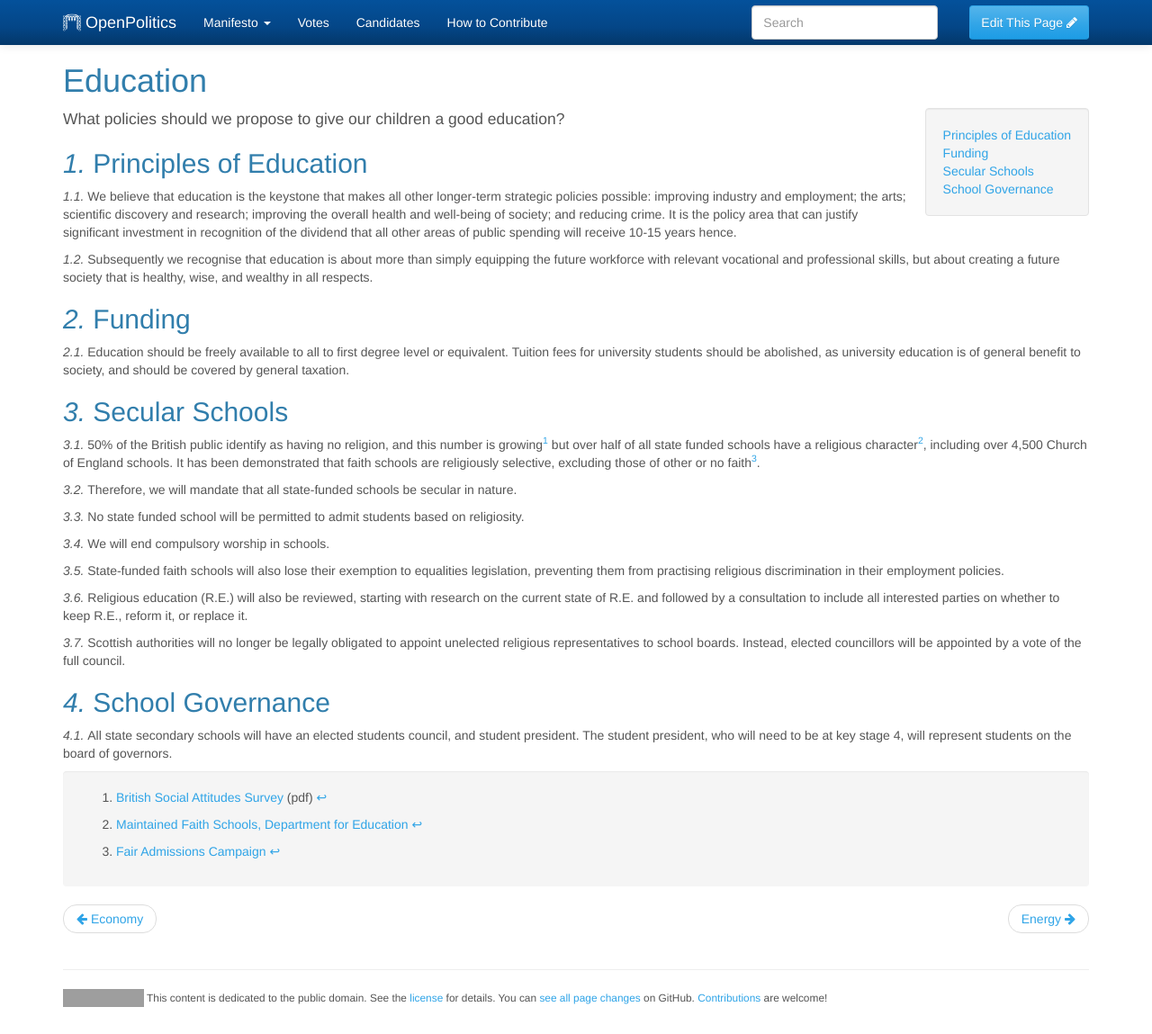
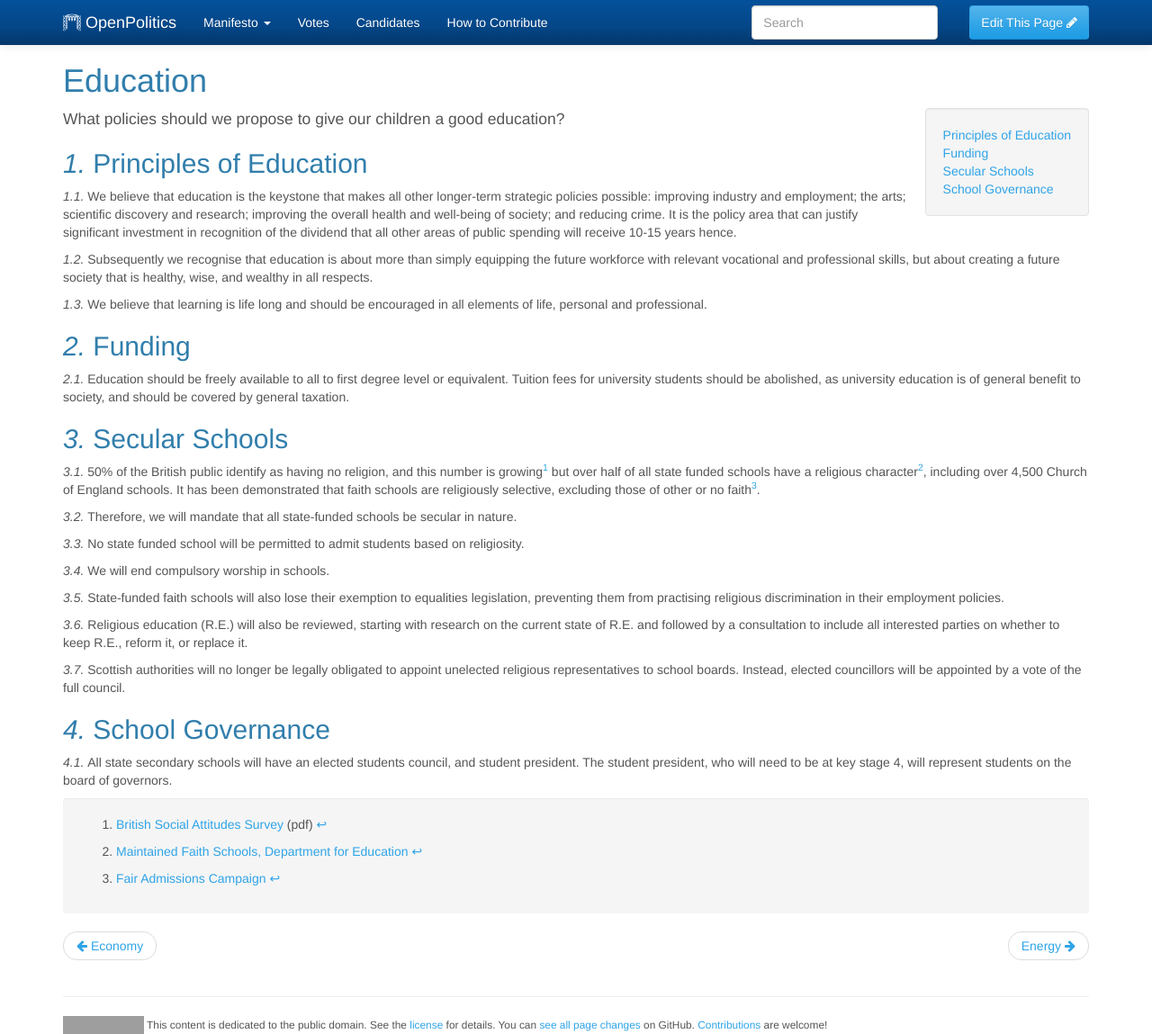
Before and after one commit to openpolitics/manifesto, a Jekyll site: the page built from manifesto/education.md, in a window 1280 px wide and 1149 px high. Shown: the whole window at 90% size. Built offline with Jekyll 4.4.1, drawn with Linux system fonts in a browser that asks for light colours; grey boxes are pictures that could not be loaded.

Commit message:
Update education.md

```diff
--- a/manifesto/education.md
+++ b/manifesto/education.md
@@ -14,6 +14,8 @@ What policies should we propose to give our children a good education?
 We believe that education is the keystone that makes all other longer-term strategic policies possible: improving industry and employment; the arts; scientific discovery and research; improving the overall health and well-being of society; and reducing crime. It is the policy area that can justify significant investment in recognition of the dividend that all other areas of public spending will receive 10-15 years hence.
 
 Subsequently we recognise that education is about more than simply equipping the future workforce with relevant vocational and professional skills, but about creating a future society that is healthy, wise, and wealthy in all respects.
+
+We believe that learning is life long and should be encouraged in all elements of life, personal and professional.
 
 ## Funding
 
```
